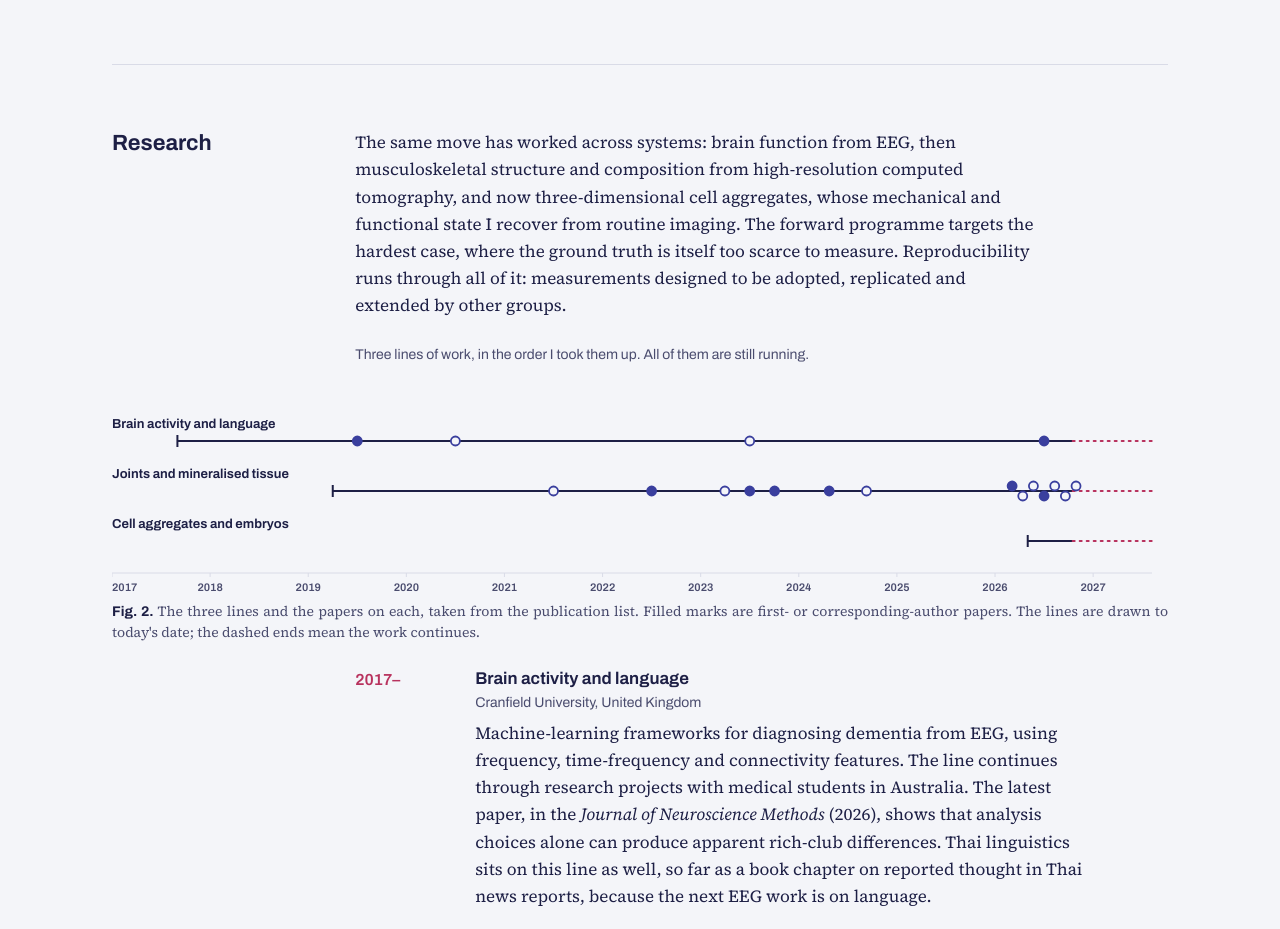
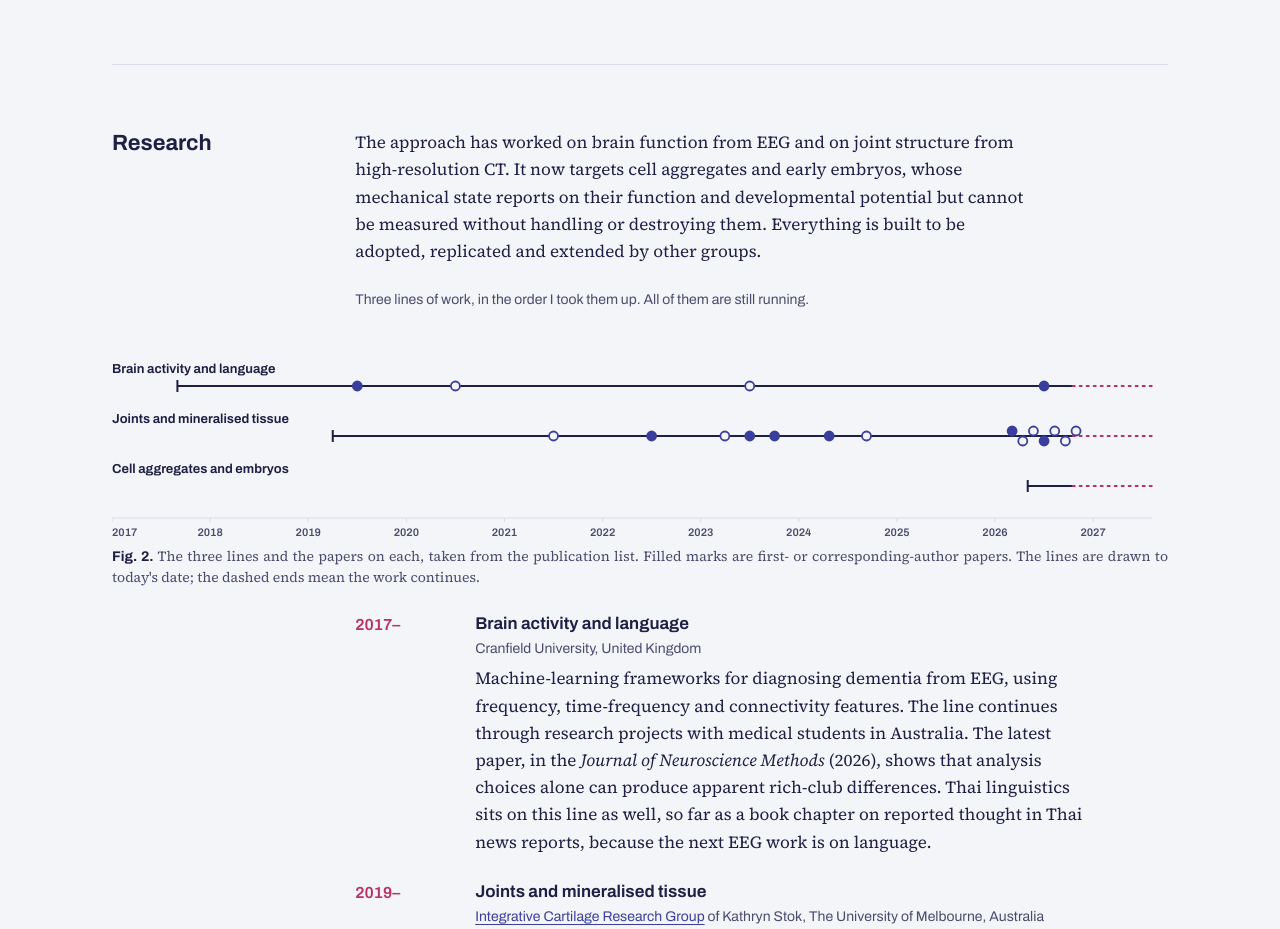
Before and after one commit to PDurongbhan/dpholpat.com, a plain HTML site: page index.html in a window 1280 px wide. Shown: the part 780-1709 px from the top of the page. Drawn offline with Linux system fonts and the light colour scheme.

Commit message:
Align the Research paragraph with the revised CV statement
Co-Authored-By: Claude Fable 5.1 <noreply@anthropic.com>
Claude-Session: https://claude.ai/code/session_01HfzrFq8J1cyqh1oPS2zbhY

```diff
--- a/index.html
+++ b/index.html
@@ -354,7 +354,7 @@ footer {
 <section class="block" id="research" aria-labelledby="h-research">
   <h2 id="h-research">Research</h2>
   <div class="body">
-    <p>The same move has worked across systems: brain function from EEG, then musculoskeletal structure and composition from high-resolution computed tomography, and now three-dimensional cell aggregates, whose mechanical and functional state I recover from routine imaging. The forward programme targets the hardest case, where the ground truth is itself too scarce to measure. Reproducibility runs through all of it: measurements designed to be adopted, replicated and extended by other groups.</p>
+    <p>The approach has worked on brain function from EEG and on joint structure from high-resolution CT. It now targets cell aggregates and early embryos, whose mechanical state reports on their function and developmental potential but cannot be measured without handling or destroying them. Everything is built to be adopted, replicated and extended by other groups.</p>
     <p class="note">Three lines of work, in the order I took them up. All of them are still running.</p>
   </div>
     <figure class="fig fig-lines">
```
